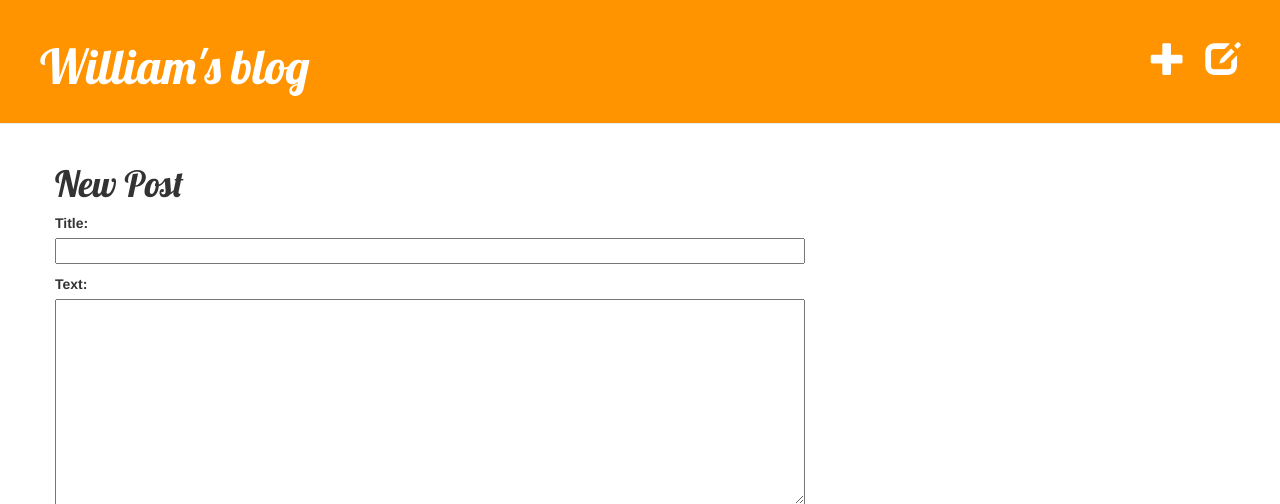
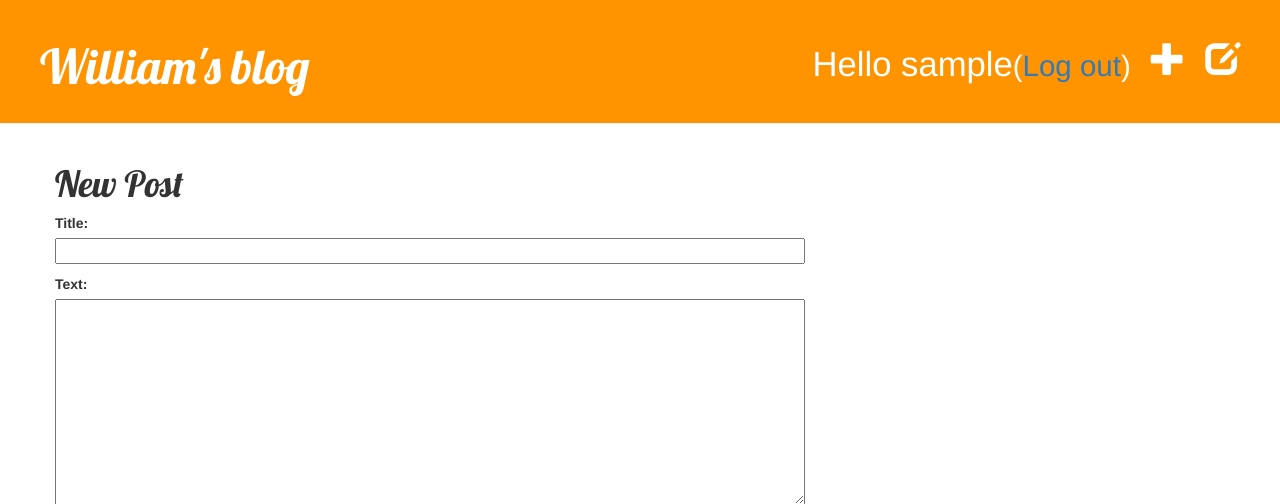
Before and after one commit to Wikiko/my-first-blog, a Django app: page /post/new/ in a window 1280 px wide. Shown: the top 504 px of the page. Run offline with Django 3.2, Linux system fonts and the light colour scheme; the visitor is signed in with stand-in values (Sample User, id 1); some libraries are stand-ins or nearby versions.

Commit message:
Foi incluido o logout no site

```diff
--- a/mysite/blog/templates/blog/base.html
+++ b/mysite/blog/templates/blog/base.html
@@ -9,8 +9,13 @@
     </head>
     <body>
         <div class="page-header">
-            <a href="{% url 'blog.views.post_draft_list' %}" class="top-menu"><span class="glyphicon glyphicon-edit"></span></a>
-            <a href="{% url 'blog.views.post_new' %}" class="top-menu"><span class="glyphicon glyphicon-plus"></span></a>
+            {% if user.is_authenticated %}
+                <a href="{% url 'blog.views.post_draft_list' %}" class="top-menu"><span class="glyphicon glyphicon-edit"></span></a>
+                <a href="{% url 'blog.views.post_new' %}" class="top-menu"><span class="glyphicon glyphicon-plus"></span></a>
+                <p class="top-menu"> Hello {{ user.username }}<small>(<a href="{% url 'logout' %}">Log out</a>)</small></p>
+            {% else %}
+                <a href="{% url 'login' %}" class="top-menu"><span class="glyphicon glyphicon-lock"></span></a>
+            {% endif %}
             <h1><a href="/">William's blog</a> </h1>
         </div>
 
--- a/mysite/blog/templates/blog/post_detail.html
+++ b/mysite/blog/templates/blog/post_detail.html
@@ -1,8 +1,10 @@
 {% extends 'blog/base.html' %}
 {% block content %}
     <div class="post">
-        <a class="btn btn-default" href="{% url 'post_remove' pk=post.pk %}"><span class="glyphicon glyphicon-remove"></span> </a>
-        <a class="btn btn-default" href="{% url 'post_edit' pk=post.pk %}"><span class="glyphicon glyphicon-pencil"></span></a>
+        {% if user.is_authenticated %}
+            <a class="btn btn-default" href="{% url 'post_remove' pk=post.pk %}"><span class="glyphicon glyphicon-remove"></span> </a>
+            <a class="btn btn-default" href="{% url 'post_edit' pk=post.pk %}"><span class="glyphicon glyphicon-pencil"></span></a>
+        {% endif %}
         {% if post.published_date %}
             <div class="date">
                 {{post.published_date}}
--- a/mysite/mysite/urls.py
+++ b/mysite/mysite/urls.py
@@ -13,13 +13,16 @@ Including another URLconf
     1. Import the include() function: from django.conf.urls import url, include
     2. Add a URL to urlpatterns:  url(r'^blog/', include('blog.urls'))
 """
+import django.contrib.auth.views
 from django.conf.urls import include, url
 from django.contrib import admin
-import django.contrib.auth.views
+
 admin.autodiscover()
 
 urlpatterns = [
     url(r'^admin/', admin.site.urls),
     url(r'', include('blog.urls')),
     url(r'^accounts/login/$', django.contrib.auth.views.login, name='login'),
+    url(r'^accounts/logout/$', django.contrib.auth.views.logout, name='logout', kwargs={'next_page': '/'}),
+
 ]
```
